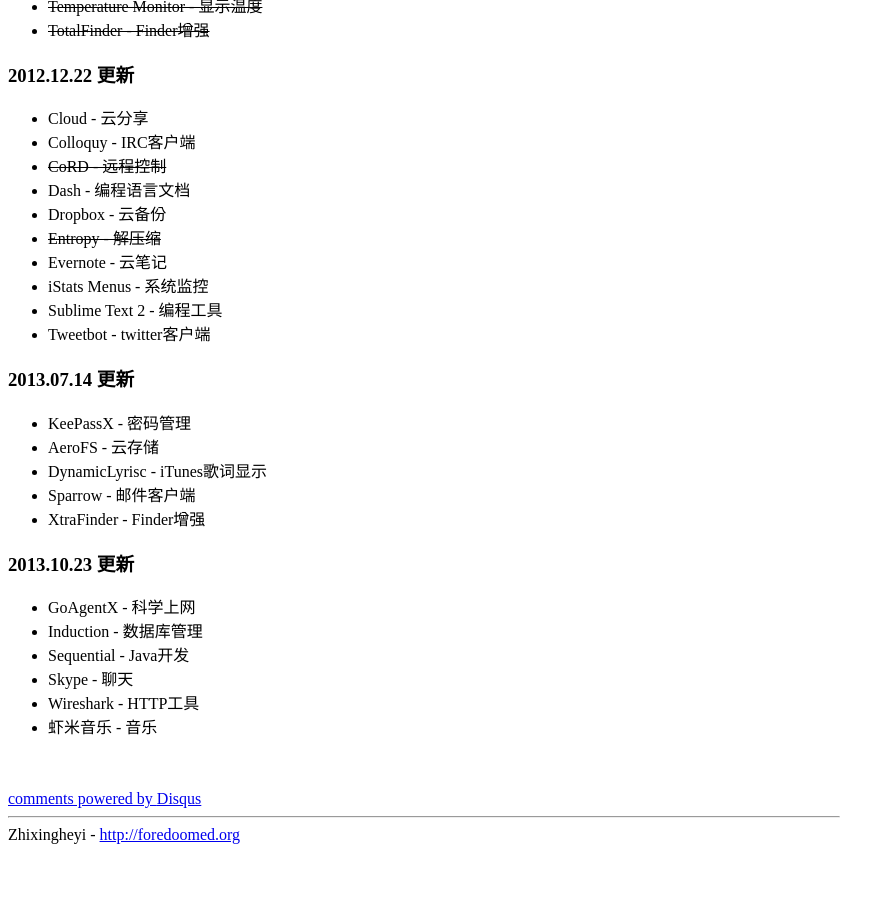
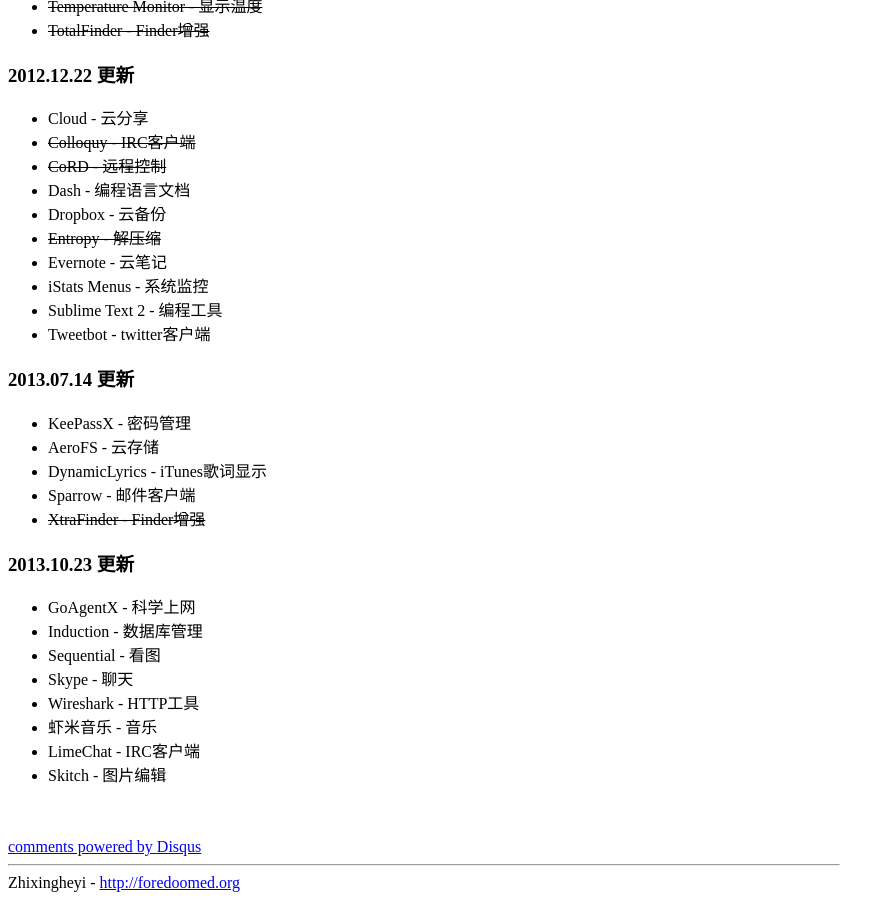
Before and after one commit to Foredoomed/foredoomed.org, a Jekyll site: the page built from _posts/2011-11-17-my-macbook-life-starts.markdown, in a window 1280 px wide and 900 px high, scrolled down 1480 px. Shown: the whole window, without its empty margins (0-895 px from the left). Built offline with Jekyll 4.4.1, drawn with Linux system fonts in a browser that asks for light colours; Markdown is read by kramdown in place of the engine named in the settings; comment, search, counter and statistics services are not loaded; before the commit the page ends 2332 px from its top, so only the background shows below that; some of the changed text lies outside the part shown.

Commit message:
Update post

```diff
--- a/_posts/2011-11-17-my-macbook-life-starts.markdown
+++ b/_posts/2011-11-17-my-macbook-life-starts.markdown
@@ -21,22 +21,22 @@
 *  iChm - chm文件阅读
 *  Secret Socks - SSH工具
 *  iTerm2 - 控制台工具
-*  AppFresh - 软件更新
+*  <s>AppFresh - 软件更新</s>
 *  Cyberduck - FTP工具
 *  AliWangwang - 旺旺
 *  Caffeine - 屏保停止
 *  ClipMenu - 剪贴板增强
-*  Growl - 系统提示
-*  invisibliX - 隐藏文件浏览
-*  Mou - markdown文件编辑
+*  <s>Growl - 系统提示</s>
+*  InvisibliX - 隐藏文件浏览
+*  Mou - Markdown文件编辑
 *  MPlayerX - 视频播放
 *  <s>OnyX - 系统清理</s>
 *  QQ - 不解释
-*  Paragon NTFS for Mac OS X - 读写NTFS文件
-*  TestWrangler - 文件编辑
+*  <s>Paragon NTFS for Mac OS X - 读写NTFS文件</s>
+*  <s>TestWrangler - 文件编辑</s>
 *  The Unarchiver - 解压缩工具
 *  <s>Twitter - 不解释</s>
-*  Micosoft Office - 不解释
+*  <s>Micosoft Office - 不解释</s>
 
 ## 编程类
 
@@ -63,7 +63,7 @@
 ### 2012.12.22 更新
 
 * Cloud - 云分享
-* Colloquy - IRC客户端
+* <s>Colloquy - IRC客户端</s>
 * <s>CoRD - 远程控制</s>
 * Dash - 编程语言文档
 * Dropbox - 云备份
@@ -77,15 +77,17 @@
 
 * KeePassX - 密码管理
 * AeroFS - 云存储
-* DynamicLyrisc - iTunes歌词显示
+* DynamicLyrics - iTunes歌词显示
 * Sparrow - 邮件客户端
-* XtraFinder - Finder增强
+* <s>XtraFinder - Finder增强</s>
 
 ### 2013.10.23 更新
 
 * GoAgentX - 科学上网
 * Induction - 数据库管理
-* Sequential - Java开发
+* Sequential - 看图
 * Skype - 聊天
 * Wireshark - HTTP工具
 * 虾米音乐 - 音乐
+* LimeChat - IRC客户端
+* Skitch - 图片编辑
```
